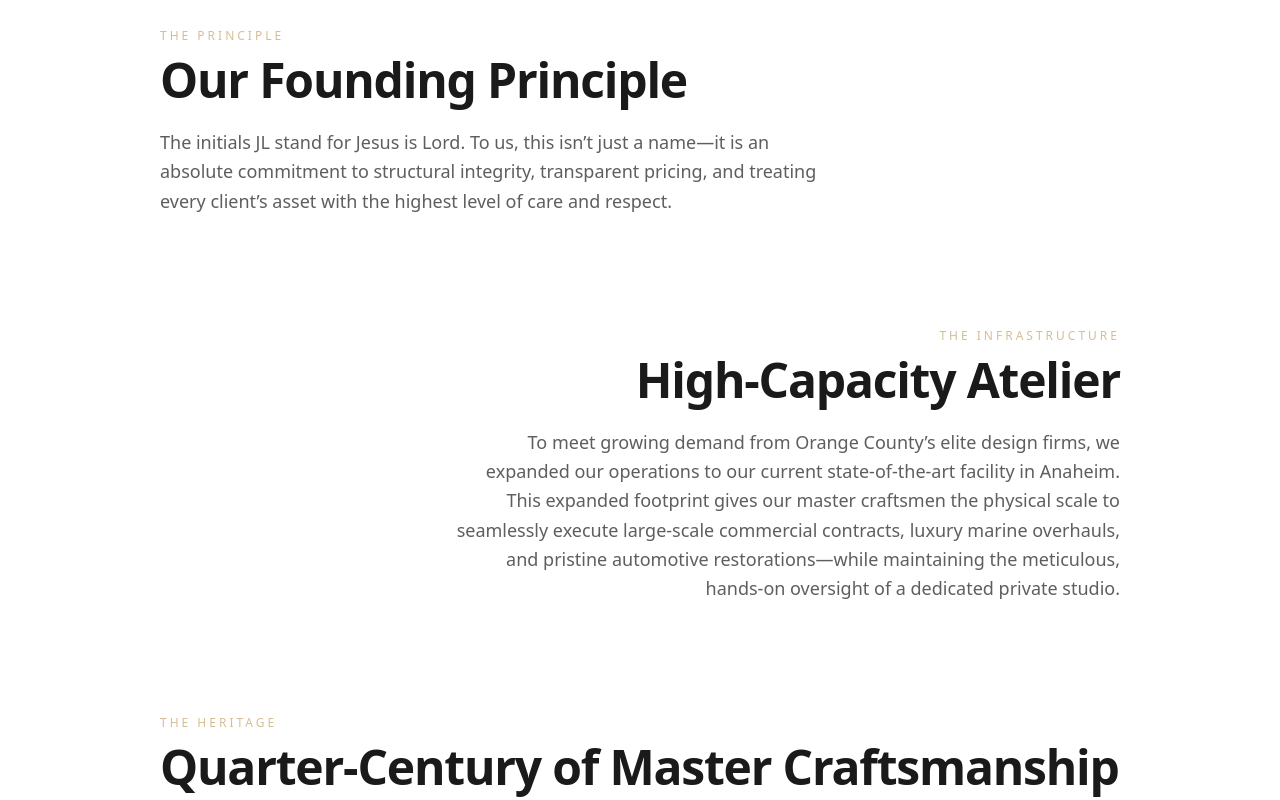
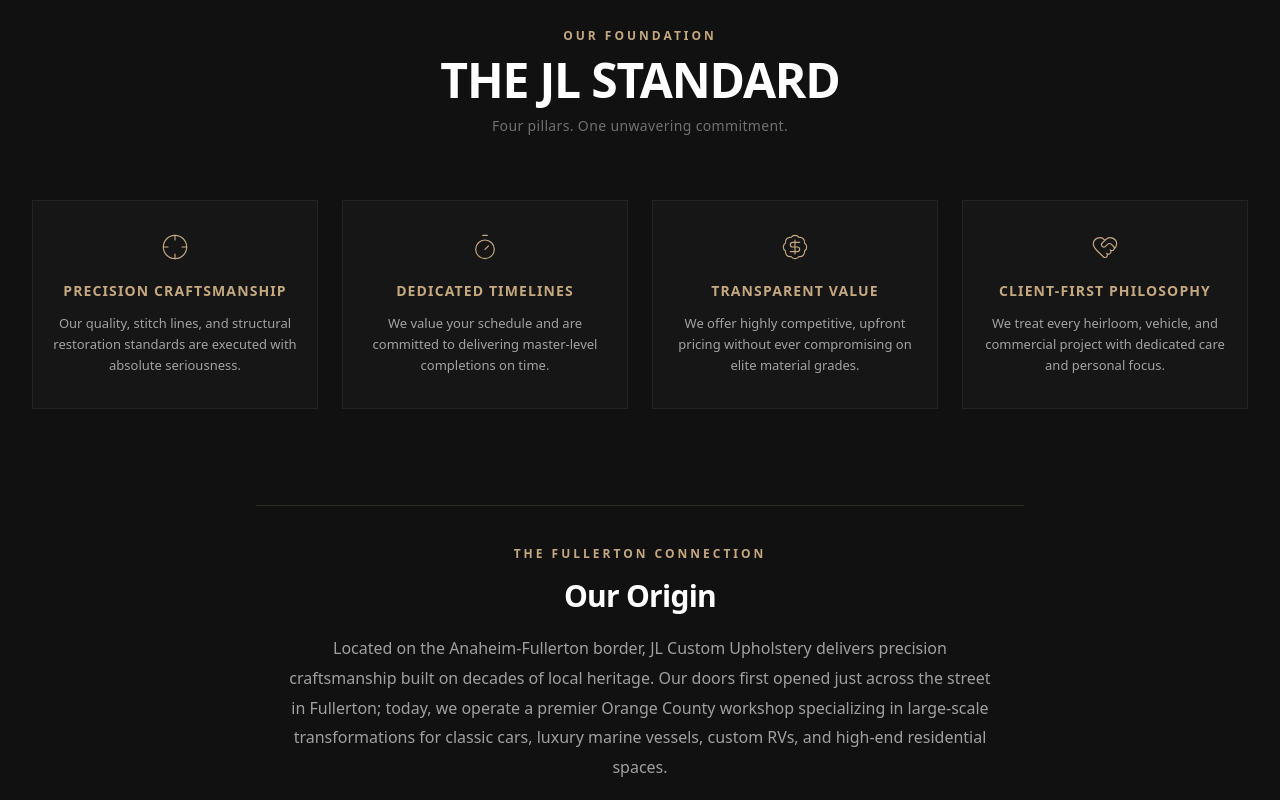
Before and after one commit to mohontotopu48-maker/JLLLL, a Next.js app: page / in a window 1280 px wide. Shown: the part 900-1700 px from the top of the page. Built offline with nearby package versions, Linux system fonts and the light colour scheme.

Commit message:
684f3294-0b03-4156-bbd9-3d91db30a3a3

```diff
--- a/src/app/page.tsx
+++ b/src/app/page.tsx
@@ -21,6 +21,10 @@
   Shield,
   Clock,
   Send,
+  Crosshair,
+  Timer,
+  BadgeDollarSign,
+  HeartHandshake,
 } from 'lucide-react'
 import { Button } from '@/components/ui/button'
 import { Input } from '@/components/ui/input'
@@ -298,55 +302,110 @@
   )
 }
 
-/* ──────────────────────────────── EDITORIAL SEGMENTS ──────────────────────────────── */
-
-const editorials = [
+/* ──────────────────────────────── CORE PILLARS + HERITAGE ──────────────────────────────── */
+
+const corePillars = [
   {
-    label: 'The Principle',
-    headline: 'Our Founding Principle',
-    body: 'The initials JL stand for Jesus is Lord. To us, this isn\u2019t just a name\u2014it is an absolute commitment to structural integrity, transparent pricing, and treating every client\u2019s asset with the highest level of care and respect.',
+    icon: Crosshair,
+    title: 'Precision Craftsmanship',
+    body: 'Our quality, stitch lines, and structural restoration standards are executed with absolute seriousness.',
   },
   {
-    label: 'The Infrastructure',
-    headline: 'High-Capacity Atelier',
-    body: 'To meet growing demand from Orange County\u2019s elite design firms, we expanded our operations to our current state-of-the-art facility in Anaheim. This expanded footprint gives our master craftsmen the physical scale to seamlessly execute large-scale commercial contracts, luxury marine overhauls, and pristine automotive restorations\u2014while maintaining the meticulous, hands-on oversight of a dedicated private studio.',
+    icon: Timer,
+    title: 'Dedicated Timelines',
+    body: 'We value your schedule and are committed to delivering master-level completions on time.',
   },
   {
-    label: 'The Heritage',
-    headline: 'Quarter-Century of Master Craftsmanship',
-    body: 'True upholstery is an architectural art form. With more than 25 years of specialized expertise in fine textiles, structural frame repair, and precision double-stitching, our team revives historical heirlooms and constructs custom modern furniture to architectural specifications. If a frame has good bones, we ensure its second life outlasts its first.',
+    icon: BadgeDollarSign,
+    title: 'Transparent Value',
+    body: 'We offer highly competitive, upfront pricing without ever compromising on elite material grades.',
+  },
+  {
+    icon: HeartHandshake,
+    title: 'Client-First Philosophy',
+    body: 'We treat every heirloom, vehicle, and commercial project with dedicated care and personal focus.',
   },
 ]
 
 function MissionSection() {
   return (
-    <section id="craft" className="bg-stark py-24 md:py-32">
-      <div className="mx-auto max-w-5xl px-4 sm:px-6 lg:px-8">
-        {editorials.map((ed, i) => (
-          <FadeInSection key={ed.label} delay={i * 0.1}>
+    <section id="craft" className="py-24 md:py-32" style={{ background: '#111111' }}>
+      <div className="mx-auto max-w-7xl px-4 sm:px-6 lg:px-8">
+        {/* Section header */}
+        <FadeInSection>
+          <div className="text-center">
+            <p className="text-xs font-semibold tracking-[0.25em] uppercase" style={{ color: '#C5A880' }}>
+              Our Foundation
+            </p>
+            <h2 className="mt-3 text-3xl font-black tracking-tight text-white md:text-5xl">
+              THE JL STANDARD
+            </h2>
+            <p className="mt-3 text-sm font-light tracking-wide text-white/40">
+              Four pillars. One unwavering commitment.
+            </p>
+          </div>
+        </FadeInSection>
+
+        {/* 4-column pillar grid */}
+        <FadeInSection delay={0.15}>
+          <div className="mt-16 grid grid-cols-1 gap-8 md:grid-cols-4 md:gap-6">
+            {corePillars.map((pillar, i) => {
+              const Icon = pillar.icon
+              return (
+                <div
+                  key={pillar.title}
+                  className="flex flex-col items-center text-center"
+                  style={{
+                    padding: '32px 20px',
+                    border: '1px solid rgba(255, 255, 255, 0.06)',
+                    background: 'rgba(255, 255, 255, 0.02)',
+                  }}
+                >
+                  <Icon
+                    className="h-7 w-7 stroke-[1]"
+                    style={{ color: '#C5A880' }}
+                  />
+                  <h3
+                    className="mt-5 text-sm font-bold tracking-[0.08em] uppercase"
+                    style={{ color: '#C5A880' }}
+                  >
+                    {pillar.title}
+                  </h3>
+                  <p className="mt-3 text-[13px] font-light leading-relaxed text-white/60">
+                    {pillar.body}
+                  </p>
+                </div>
+              )
+            })}
+          </div>
+        </FadeInSection>
+
+        {/* Heritage origin snippet — The Fullerton Connection */}
+        <FadeInSection delay={0.25}>
+          <div className="mt-20 md:mt-24">
             <div
-              className={`${
-                i > 0 ? 'mt-20 md:mt-28' : ''
-              } ${
-                i % 2 === 0 ? 'md:text-left' : 'md:text-right'
-              } text-center`}
+              className="mx-auto max-w-3xl text-center"
+              style={{
+                padding: '40px 32px',
+                borderTop: '1px solid rgba(197, 168, 128, 0.15)',
+                borderBottom: '1px solid rgba(197, 168, 128, 0.15)',
+              }}
             >
-              <p className="text-xs font-medium tracking-[0.25em] text-champagne/70 uppercase">
-                {ed.label}
+              <p
+                className="text-xs font-semibold tracking-[0.25em] uppercase"
+                style={{ color: '#C5A880' }}
+              >
+                The Fullerton Connection
               </p>
-              <h2 className="mt-3 text-3xl font-black tracking-tight text-obsidian md:text-5xl">
-                {ed.headline}
-              </h2>
-              <p
-                className={`mt-6 max-w-2xl text-base font-light leading-relaxed text-obsidian/70 md:text-lg ${
-                  i % 2 === 0 ? 'md:mr-auto md:ml-0' : 'md:ml-auto md:mr-0'
-                } mx-auto`}
-              >
-                {ed.body}
+              <h3 className="mt-4 text-2xl font-black tracking-tight text-white md:text-3xl">
+                Our Origin
+              </h3>
+              <p className="mt-5 text-sm font-light leading-[1.85] text-white/60 md:text-base">
+                Located on the Anaheim-Fullerton border, JL Custom Upholstery delivers precision craftsmanship built on decades of local heritage. Our doors first opened just across the street in Fullerton; today, we operate a premier Orange County workshop specializing in large-scale transformations for classic cars, luxury marine vessels, custom RVs, and high-end residential spaces.
               </p>
             </div>
-          </FadeInSection>
-        ))}
+          </div>
+        </FadeInSection>
       </div>
     </section>
   )
```
